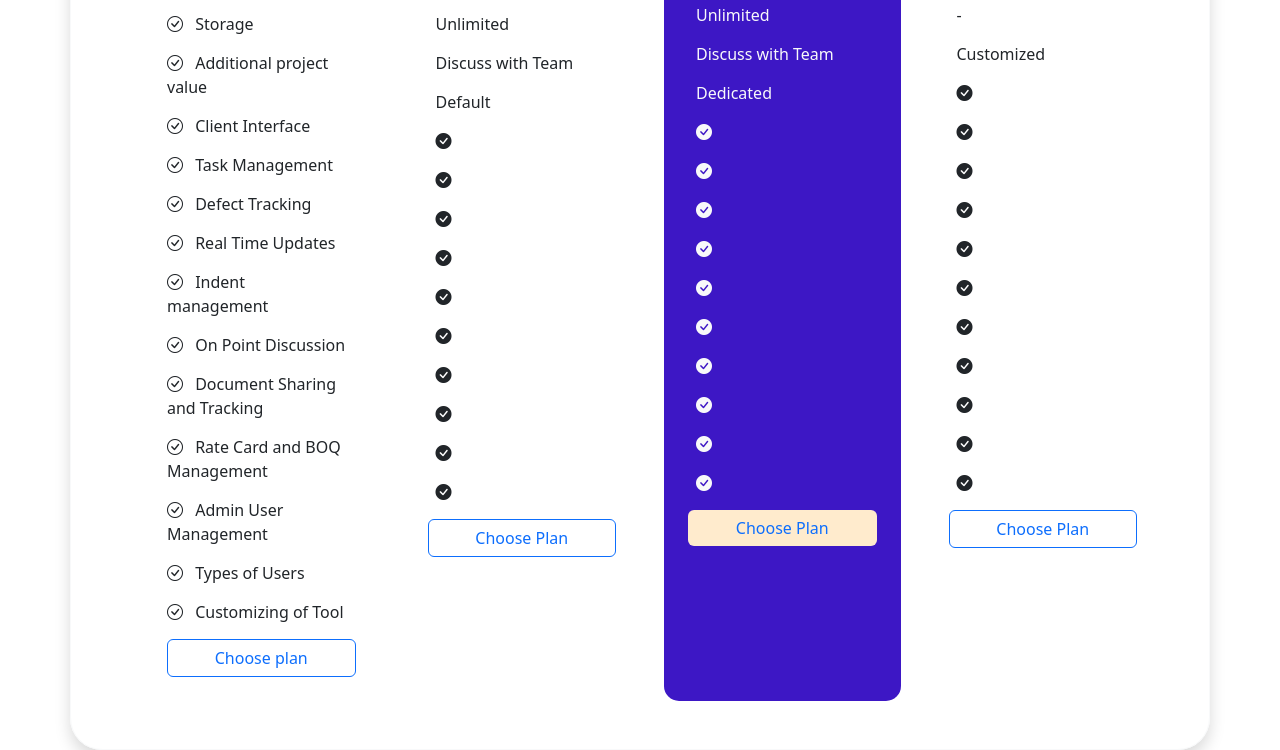
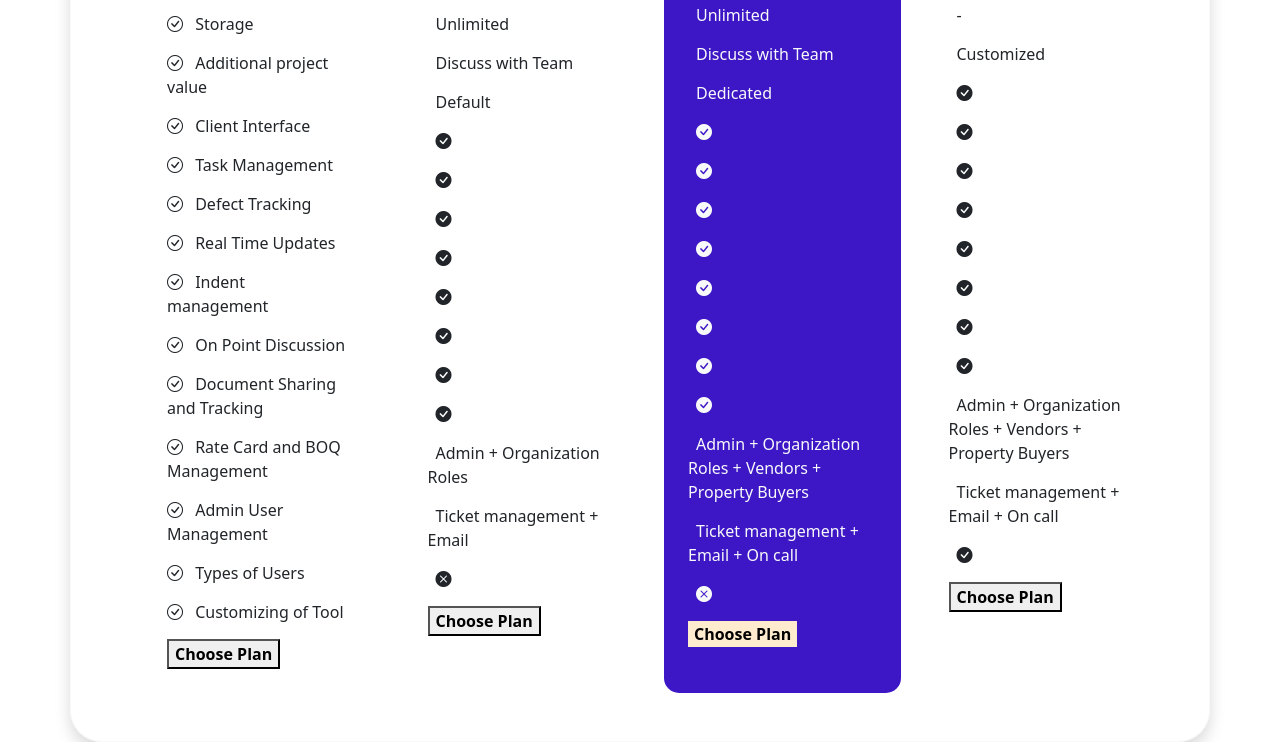
Before and after one commit to Dheerajsann/MOSAICDOTS-PRICING-PAGE, a website: page index.html in a window 1280 px wide. Shown: the part 524-1274 px from the top of the page. Drawn offline with nearby package versions, Linux system fonts and the light colour scheme.

Commit message:
Update index.html

```diff
--- a/index.html
+++ b/index.html
@@ -5,19 +5,20 @@
     <meta charset="UTF-8">
     <meta name="viewport" content="width=device-width, initial-scale=1.0">
     <title>Mosaicdots-PricingPage</title>
-    <link rel="stylesheet" href="./node_modules/bootstrap/dist/css/bootstrap.min.css">
+    <link rel="stylesheet" href="https://cdn.jsdelivr.net/npm/bootstrap@5.3.2/dist/css/bootstrap.min.css"
+      integrity="sha384-T3c6CoIi6uLrA9TneNEoa7RxnatzjcDSCmG1MXxSR1GAsXEV/Dwwykc2MPK8M2HN" crossorigin="anonymous">
     <link rel="stylesheet" href="https://cdn.jsdelivr.net/npm/bootstrap-icons@1.11.3/font/bootstrap-icons.min.css">
     <link rel="stylesheet" href="styles.css">
   </head>
 
   <body>
-    <div class="container border border-light shadow rounded-5 mt-5 p-5 h-100">
-      <div class="ms-5 mb-5">
+    <div class="container border border-light shadow rounded-5 mt-5 p-5 h-100 main">
+      <div class="ms-5 mb-5 h-100">
         <h1 class="fw-bolder">Simple, transparent pricing</h1>
         <p class=" text-secondary">No contracts. No surprise fees.</p>
       </div>
-      <div class="d-grid mt-5 c1 ">
-        <div class="ms-4 hov p-4">
+      <div class="d-grid mt-5 c1">
+        <div class="ms-4 hov p-4 box">
           <div class="mb-5">
             <h5 class=" mb-2">Features</h5>
             <span class="d-flex c2 mb-3">
@@ -61,10 +62,10 @@
             </div>
             <div class="s"><i class=" bi bi-check-circle"> <Span class="fst-normal  m-2">Customizing of Tool</Span></i>
             </div>
-            <button class="btn btn-outline-primary w-100">Choose plan </button>
+            <button class="fw-semibold">Choose Plan </button>
           </div>
         </div>
-        <div class="ms-4 hov p-4">
+        <div class="ms-4 hov p-4 box">
           <h5 class=" mb-2">Diamond</h5>
           <span class="d-flex c2 mb-3">
             <h1 class="fw-bold">$39</h1>
@@ -98,19 +99,21 @@
             </div>
             <div class="s"><Span class="fst-normal  m-2"><i class="bi bi-check-circle-fill text-center"></i></Span>
             </div>
-            <div class="s"><Span class="fst-normal  m-2"><i class="bi bi-check-circle-fill text-center"></i></Span>
+            <div class="s"><Span class="fst-normal  m-2"> Admin + Organization Roles</Span>
             </div>
-            <div class="s"><Span class="fst-normal  m-2"><i class="bi bi-check-circle-fill text-center"></i></Span>
+            <div class="s"><Span class="fst-normal  m-2">Ticket management + Email </Span>
             </div>
-            <button class="btn btn-outline-primary w-100">Choose Plan</button>
+            <div class="s"><Span class="fst-normal  m-2"><i class="bi bi-x-circle-fill"></i></Span>
+            </div>
+            <button class="fw-semibold">Choose Plan</button>
           </div>
 
         </div>
-        <div class="ms-4 ruby hov p-4 text-light">
+        <div class="ms-4 ruby p-4 text-light box ">
           <h5 class=" mb-2">Ruby</h5>
           <span class="d-flex c2 mb-3">
             <h1 class="fw-bold">$99</h1>
-            <p class=" text-secondary ms-1"> / Month</p>
+            <p class=" text-lighter ms-1"> / Month</p>
           </span>
           <p class="c4 mb-3">2700/user/month
             3000/user/month billed annually
@@ -141,15 +144,18 @@
             </div>
             <div class="s"><Span class="fst-normal  m-2"><i class="bi bi-check-circle-fill text-center"></i> </Span>
             </div>
-            <div class="s"><Span class="fst-normal  m-2"><i class="bi bi-check-circle-fill text-center"></i> </Span>
+            <div class="s"><Span class="fst-normal  m-2">Admin + Organization Roles +
+                Vendors + Property Buyers</Span>
             </div>
-            <div class="s"><Span class="fst-normal  m-2"><i class="bi bi-check-circle-fill text-center"></i> </Span>
+            <div class="s"><Span class="fst-normal  m-2">Ticket management + Email + On call</Span>
             </div>
-            <button class="btn btn-outline-primary w-100 rubyBtn">Choose Plan</button>
+            <div class="s"><Span class="fst-normal  m-2"><i class="bi bi-x-circle-fill"></i></Span>
+            </div>
+            <button class="rubyBtn fw-semibold">Choose Plan</button>
           </div>
 
         </div>
-        <div class="ms-4 hov p-4">
+        <div class="ms-4 hov p-4 box">
           <h5 class=" mb-2">Sapphire</h5>
           <span class="d-flex c2 mb-3">
             <h1 class="fw-bold">$199</h1>
@@ -182,13 +188,14 @@
             </div>
             <div class="s"> <Span class="fst-normal  m-2"><i class="bi bi-check-circle-fill text-center"></i></Span>
             </div>
-            <div class="s"> <Span class="fst-normal  m-2"><i class="bi bi-check-circle-fill text-center"></i></Span>
+            <div class="s"> <Span class="fst-normal  m-2">Admin + Organization Roles +
+                Vendors + Property Buyers</Span>
+            </div>
+            <div class="s"> <Span class="fst-normal  m-2">Ticket management + Email + On call</i></Span>
             </div>
             <div class="s"> <Span class="fst-normal  m-2"><i class="bi bi-check-circle-fill text-center"></i></Span>
             </div>
-            <div class="s"> <Span class="fst-normal  m-2"><i class="bi bi-check-circle-fill text-center"></i></Span>
-            </div>
-            <button class="btn btn-outline-primary w-100">Choose Plan</button>
+            <button class="fw-semibold">Choose Plan</button>
           </div>
 
         </div>
```
